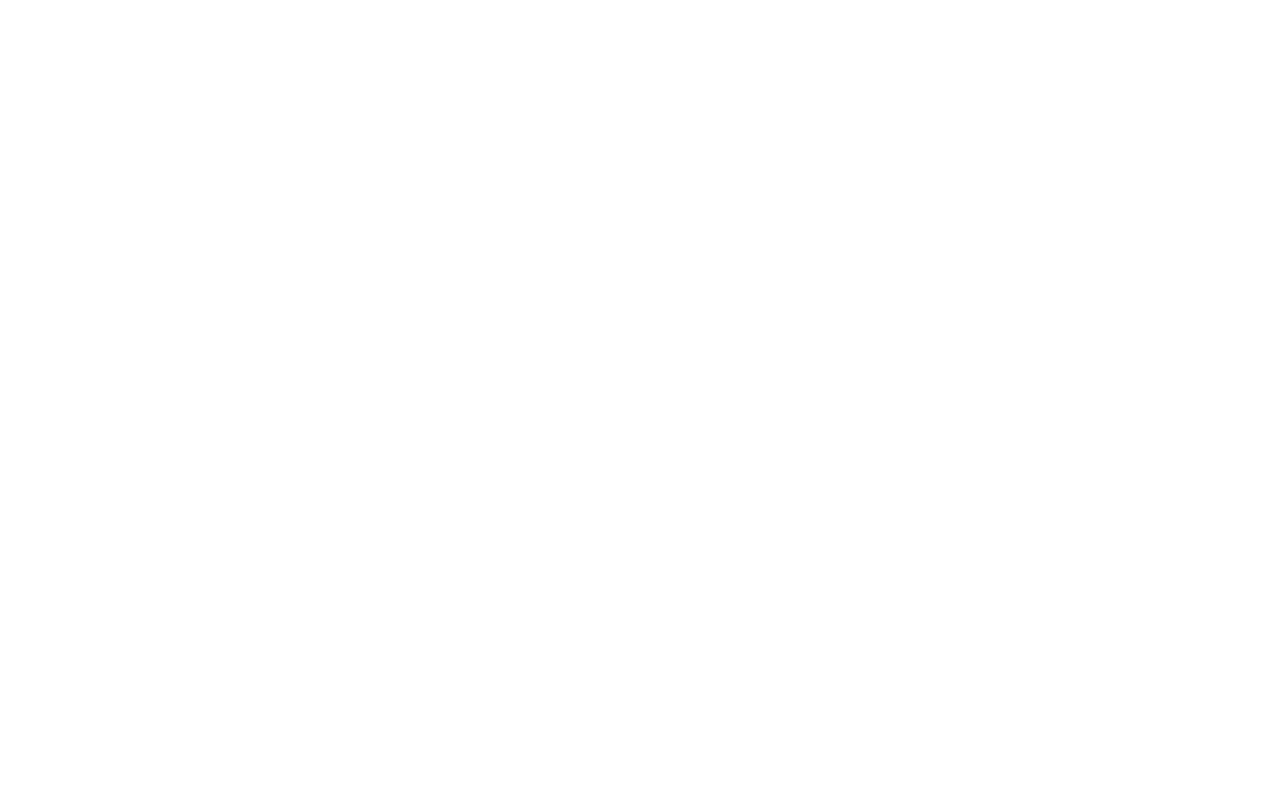
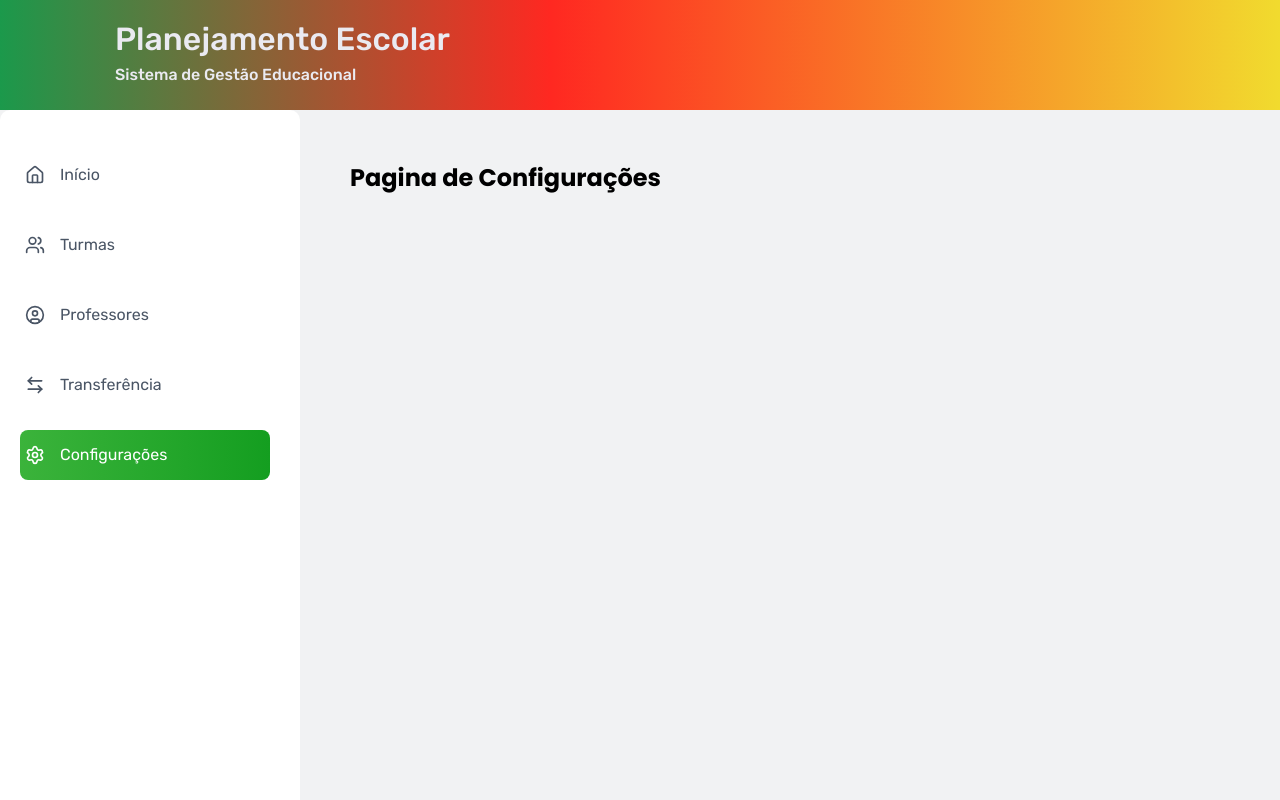
Before and after one commit to Lucass-L/Planejamento, a React (Vite) app in the folder frontEnd/: page /dashboard/configuracao in a window 1280 px wide. Before the commit this address had no page. Built offline with nearby package versions, Linux system fonts and the light colour scheme.

Commit message:
Rotas Adicionadas

```diff
--- /dev/null
+++ b/frontEnd/src/pages/Configuracoes/Configuracoes.jsx
@@ -0,0 +1,11 @@
+
+
+
+const Configuracao = () => {
+    return(
+        <h2>Pagina de Configurações</h2>
+    )
+}
+
+
+export default Configuracao
--- a/frontEnd/src/pages/Dashboard/Dashboard.jsx
+++ b/frontEnd/src/pages/Dashboard/Dashboard.jsx
@@ -1,13 +1,20 @@
+import { Outlet } from 'react-router-dom';
 import styles from './Dashboard.module.css';
 import Header from './Header/Header.jsx';
 import Sidebar from './Sidebar/Sidebar.jsx';
 
 
 const Dashboard = () => {
-    return(<div className={styles.container}>
-        <Header/>
-        <Sidebar/>
+    return(
+        <>
+            <Header/>
+        <div className={styles.container}>
+            <Sidebar/>
+            <main className={styles.content}>
+                <Outlet/>
+            </main>
         </div>
+        </>
     )
 }
 
--- a/frontEnd/src/pages/Dashboard/Dashboard.module.css
+++ b/frontEnd/src/pages/Dashboard/Dashboard.module.css
@@ -1,4 +1,11 @@
 .container{
+    display: flex;
     height: 100vh;
+    width: 100%;
     background-color: #F1F2F3;
 }
+
+.content{
+    flex: 1;
+    padding: 50px;
+}
--- a/frontEnd/src/pages/Dashboard/Header/Header.module.css
+++ b/frontEnd/src/pages/Dashboard/Header/Header.module.css
@@ -10,3 +10,8 @@
     margin-left: 100px;
     }
 }
+
+.paragrafo, .title{
+    font-family: var(--font-rubik);
+    font-weight: 500;
+}
--- a/frontEnd/src/pages/Dashboard/Sidebar/Sidebar.jsx
+++ b/frontEnd/src/pages/Dashboard/Sidebar/Sidebar.jsx
@@ -11,7 +11,7 @@
         {label: 'Turmas', Icon: Users, path: '/turmas'},
         {label: 'Professores', Icon: UserCircle, path: '/professores'},
         {label: 'Transferência', Icon: ArrowLeftRight, path: '/transferencia'},
-        {label: 'Configurações', Icon: Settings, path: '/configuracoes'}
+        {label: 'Configurações', Icon: Settings, path: '/configuracao'}
     ]
 
     return(
@@ -25,7 +25,7 @@
                         <li className={styles.itemLista} key={item.path}>
                          <NavLink
                             to={pathCompleto}
-                            end={item.path === '/dashboard'}
+                            end={item.path === ''}
                             className={({isActive}) =>  `${styles.linkContent} ${isActive ? styles.pathAtivo :''}` }
                         >
                                 <Icon className={styles.icon}/>
--- /dev/null
+++ b/frontEnd/src/pages/Home/Home.jsx
@@ -0,0 +1,11 @@
+
+
+
+
+
+const Home = () => {
+    return(
+        <h2>Pagina Home</h2>
+    )
+}
+export default Home
--- /dev/null
+++ b/frontEnd/src/pages/Professores/Professores.jsx
@@ -0,0 +1,11 @@
+
+
+
+
+const Professores = () => {
+    return(
+        <h2>Pagina Professores</h2>
+    )
+}
+
+export default Professores
--- /dev/null
+++ b/frontEnd/src/pages/Transferencia/Transferencia.jsx
@@ -0,0 +1,11 @@
+
+
+
+
+const Transferencia = () => {
+    return(
+        <h2>Pagina de Transferencia</h2>
+    )
+}
+
+export default Transferencia
--- /dev/null
+++ b/frontEnd/src/pages/Turmas/Turmas.jsx
@@ -0,0 +1,10 @@
+
+
+
+const Turmas = () => {
+    return(
+        <h2>Pagina de Turmas</h2>
+    )
+}
+
+export default Turmas
--- a/frontEnd/src/routes/AppRoutes.jsx
+++ b/frontEnd/src/routes/AppRoutes.jsx
@@ -3,6 +3,12 @@
 
 import Dashboard from '../pages/Dashboard/Dashboard.jsx';
 import Login from '../pages/Login/Login.jsx';
+
+import Home from '../pages/Home/Home.jsx';
+import Turmas from '../pages/Turmas/Turmas.jsx';
+import Configuracao from '../pages/Configuracoes/Configuracoes.jsx';
+import Professores from '../pages/Professores/Professores.jsx';
+import Transferencia from '../pages/Transferencia/Transferencia.jsx';
 
 
 const AppRoutes = () => {
@@ -10,7 +16,15 @@
         <BrowserRouter>
             <Routes>
                 <Route path='/' element={<Login/>}/>
-                <Route path='/dashboard' element={<Dashboard/>}/>
+
+
+                <Route path='/dashboard' element={<Dashboard/>}>
+                    <Route index element={<Home/>}/>
+                    <Route path='turmas' element={<Turmas/>}/>
+                    <Route path='professores' element={<Professores/>}/>
+                    <Route path='transferencia' element={<Transferencia/>}/>
+                    <Route path='configuracao' element={<Configuracao/>}/>
+                </Route>
             </Routes>
         </BrowserRouter>
     )
--- a/frontEnd/src/styles/reset.css
+++ b/frontEnd/src/styles/reset.css
@@ -18,9 +18,17 @@
   4. Add accessible line-height
   5. Improve text rendering
 */
-body {
+body, html {
   line-height: 1.5;
   -webkit-font-smoothing: antialiased;
+  overflow-y: scroll;
+  scrollbar-width: none;
+  -ms-overflow-style: none;
+
+}
+
+body::-webkit-scrollbar, html::-webkit-scrollbar{
+  display: none;
 }
 
 /* 6. Improve media defaults */
```
